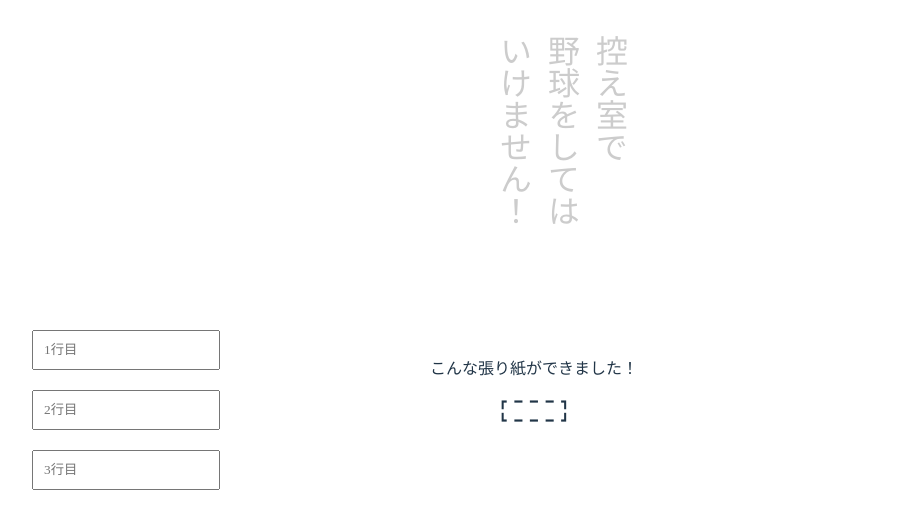
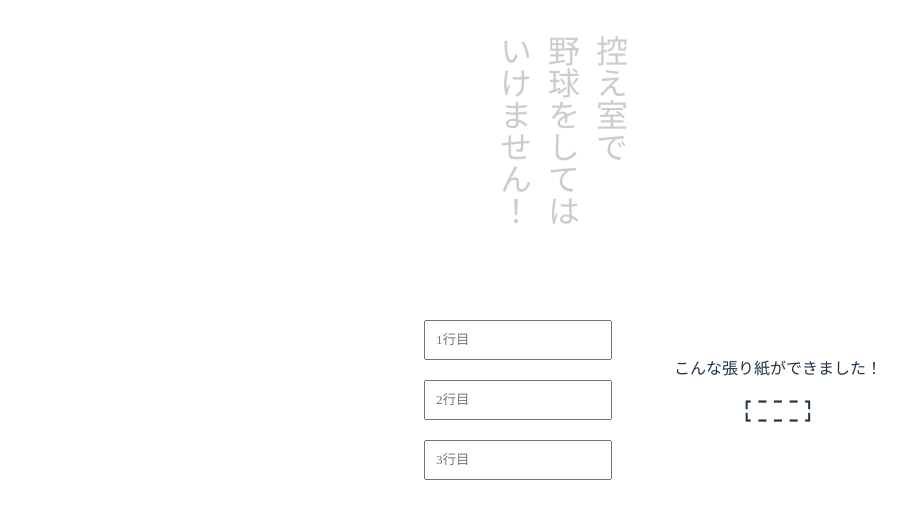
Before and after one commit to Secret-Society-Braid/Do-Not-Play-Baseball-In-Waiting-Room, a React (Vite) app: page / in a window 1280 px wide. Shown: the top 528 px of the page, without its empty margins (106-1012 px from the left). Built offline with nearby package versions, Linux system fonts and the light colour scheme; a web font is replaced by a local one.

Commit message:
align some items

```diff
--- a/src/comp/UserInputs.tsx
+++ b/src/comp/UserInputs.tsx
@@ -3,13 +3,13 @@ import "../styles/userInputs.css";
 import Result from "./Result";
 
 const UserInputs = () => {
-
-  const [ firstLine, setFirstLine ] = useState<string>("");
-  const [ secondLine, setSecondLine ] = useState<string>("");
-  const [ thirdLine, setThirdLine ] = useState<string>("");
+  const [firstLine, setFirstLine] = useState<string>("");
+  const [secondLine, setSecondLine] = useState<string>("");
+  const [thirdLine, setThirdLine] = useState<string>("");
 
   return (
     <>
+      <div className="main">
         <div className="line-inputs">
           {[...Array(3)].map((_, i: number) => {
             return (
@@ -37,7 +37,12 @@ const UserInputs = () => {
         </div>
         <div className="result">
           こんな張り紙ができました！
-        <Result firstLine={firstLine} secondLine={secondLine} thirdLine={thirdLine} />
+          <Result
+            firstLine={firstLine}
+            secondLine={secondLine}
+            thirdLine={thirdLine}
+          />
+        </div>
       </div>
     </>
   );
--- a/src/styles/result.css
+++ b/src/styles/result.css
@@ -4,5 +4,5 @@
   align-items: center;
   flex-direction: column;
 
-  width: 100vw;
+  width: 65vw;
 }
--- a/src/styles/userInputs.css
+++ b/src/styles/userInputs.css
@@ -8,13 +8,17 @@
     width: 40%;
 }
 
+.main {
+    display: flex;
+    flex-direction: row;
+}
+
 .line-inputs {
     display: flex;
     flex-direction: column;
+    align-items: center;
     margin: 0 auto;
-    position: fixed;
-    top: 320px;
-    left: calc(10%);
+    padding-left: 50%;
 }
 
 .line-input {
@@ -27,7 +31,6 @@
     display: flex;
     flex-direction: column;
     margin: 0 auto;
-    position: fixed;
     top: 520px;
     left: calc(10% + 50px);
     width: fit-content;
```
Lines whose indentation alone changed are shown as unchanged.
